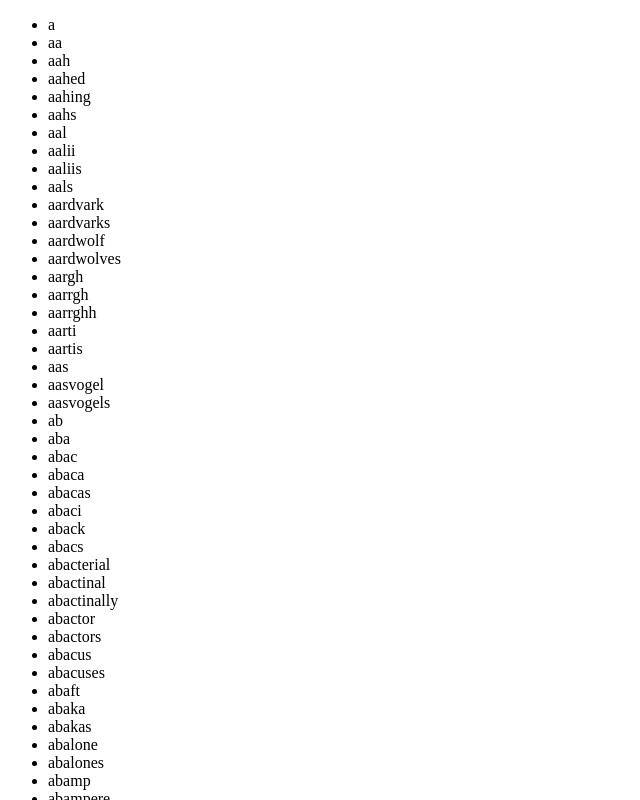
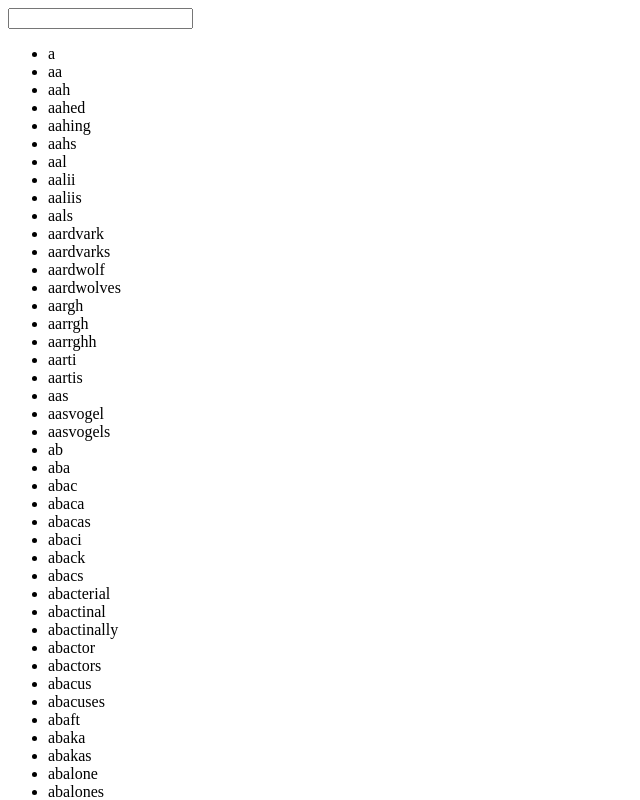
Before and after one commit to alchemy-fullstack-js-winter-2019/redux-words, a React app: page / in a window 1280 px wide. Shown: the top 800 px of the page, without its empty margins (0-640 px from the left). Built offline with nearby package versions, Linux system fonts and the light colour scheme.

Commit message:
moved search bar to home since it make more since to me

```diff
--- a/package.json
+++ b/package.json
@@ -4,10 +4,12 @@
   "description": "",
   "main": "src/index.js",
   "scripts": {
-    "test": "jest --verbose",
+    "test": "exit 0",
     "test:watch": "npm run test -- --watch",
     "start": "webpack-dev-server --hot --mode development --devtool eval-source-map",
-    "build": "webpack -p"
+    "build": "webpack -p",
+    "lint": "eslint .",
+    "pretest": "npm run lint"
   },
   "jest": {
     "moduleNameMapper": {
--- a/src/components/words/SearchForm.js
+++ b/src/components/words/SearchForm.js
@@ -1,13 +1,13 @@
-import React from 'react';
-import PropTypes from 'prop-types';
+// import React from 'react';
+// import PropTypes from 'prop-types';
 
-export default function SearchTerm({ term, onChange }) {
-  return (
-    <input type='text' name='searchTerm' value={term} onChange={onChange} />
-  );
-}
+// export default function SearchTerm({ term, onChange }) {
+//   return (
+//     <input type='text' name='searchTerm' value={term} onChange={onChange} />
+//   );
+// }
 
-SearchTerm.propTypes = {
-  term: PropTypes.string.isRequired,
-  onChange: PropTypes.func.isRequired
-};
+// SearchTerm.propTypes = {
+//   term: PropTypes.string.isRequired,
+//   onChange: PropTypes.func.isRequired
+// };
--- a/src/components/words/Searchable.js
+++ b/src/components/words/Searchable.js
@@ -1,12 +1,12 @@
 import React from 'react';
 import PropTypes from 'prop-types';
-import SearchWords from '../../containers/SearchWords';
+// import SearchWords from '../../containers/SearchWords';
 import TopWords from '../../containers/words/TopWords';
 
 function Searchable({ match }) {
   return (
     <>
-      <SearchWords />
+      {/* <SearchWords /> */}
       <TopWords match={match} />
     </>
   );
--- a/src/components/words/Words.js
+++ b/src/components/words/Words.js
@@ -1,15 +1,22 @@
 import React from 'react';
 import PropTypes from 'prop-types';
 
-export default function Words({ words }) {
+export default function Words({ words, term, onChange }) {
   const wordList = words.map((word) => {
     return <li key={word}>{word}</li>;
   });
 
-  return <ul>{wordList}</ul>;
+  return (
+    <>
+    <input type='text' name='searchTerm' value={term} onChange={onChange} />
+    <ul>{wordList}</ul>
+    </>
+  );
 
 }
 
 Words.propTypes = {
-  words: PropTypes.array.isRequired
+  words: PropTypes.array.isRequired,
+  term: PropTypes.string.isRequired,
+  onChange: PropTypes.func.isRequired
 };
--- a/src/containers/words/TopWords.js
+++ b/src/containers/words/TopWords.js
@@ -1,11 +1,25 @@
 import { connect } from 'react-redux';
 import Words from '../../components/words/Words';
 import { getFirstWordsByTerm } from '../../selectors/words';
+import { getSearchTerm } from '../../selectors/words';
+import { updateWords } from '../../actions/words';
+
+
 
 const mapStateToProps = (state, props) => ({
-  words: getFirstWordsByTerm(state, props.match.params.count || 1000)
+  words: getFirstWordsByTerm(state, props.match.params.count || 1000),
+  term: getSearchTerm(state)
 });
 
+const mapDispatchToProps = dispatch => ({
+  onChange({ target }) {
+    dispatch(updateWords(target.value));
+  }
+
+});
+
+
 export default connect(
-  mapStateToProps
+  mapStateToProps,
+  mapDispatchToProps
 )(Words);
--- a/src/reducers/index.js
+++ b/src/reducers/index.js
@@ -1,6 +1,5 @@
 import { combineReducers } from 'redux';
 import words from './words';
-import redux from 'react-redux';
 
 
 export default combineReducers({
--- a/src/selectors/words.js
+++ b/src/selectors/words.js
@@ -1,3 +1,4 @@
+/* eslint-disable no-unused-vars */
 const getSubWords = (arr, count) => arr.slice(0, count);
 export const getWords = state => state.words.dictionary;
 
--- a/webpack.config.js
+++ b/webpack.config.js
@@ -1,6 +1,7 @@
 const HtmlPlugin = require('html-webpack-plugin');
 const CleanPlugin = require('clean-webpack-plugin');
 
+// eslint-disable-next-line no-undef
 module.exports = {
   entry: ['@babel/polyfill', './src/index.js'],
   output: {
```
Also changed, not shown: .travis.yml (added), 1 other file (tests, documents, lock files or other folders).
